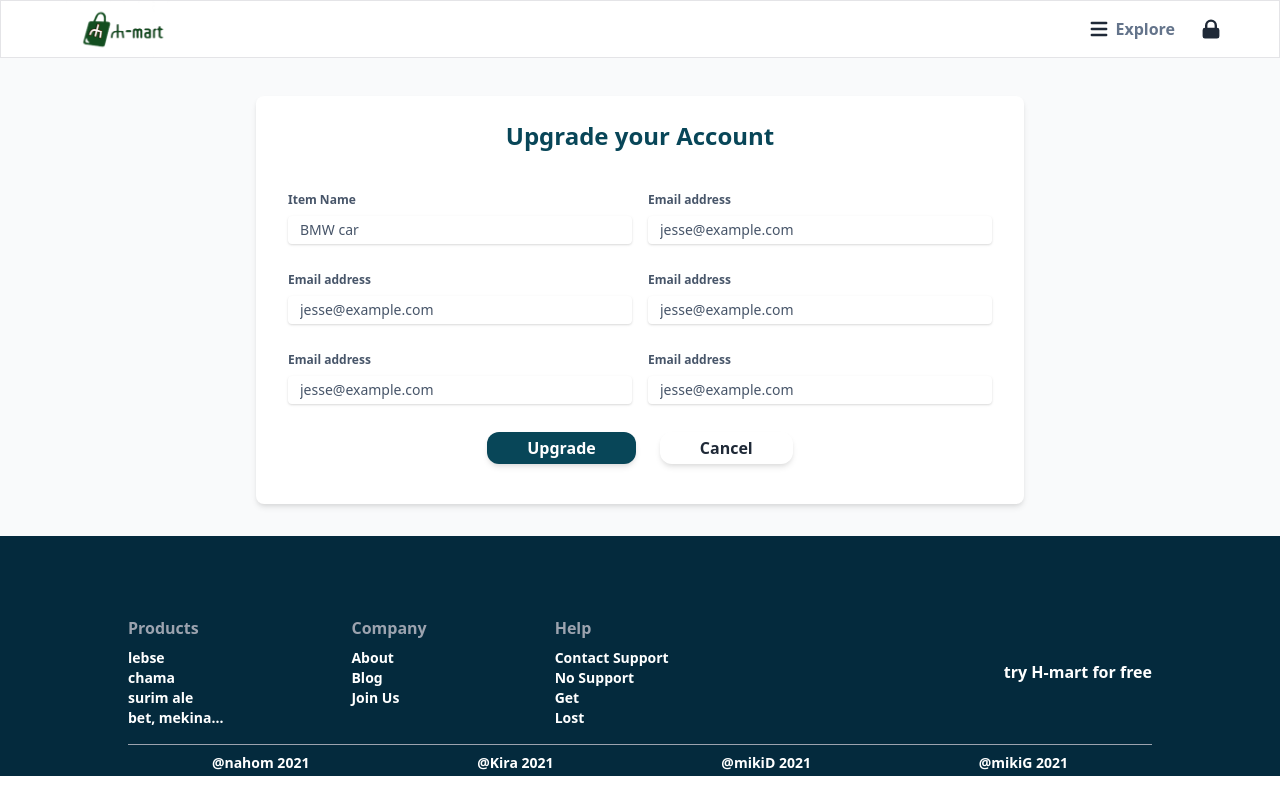
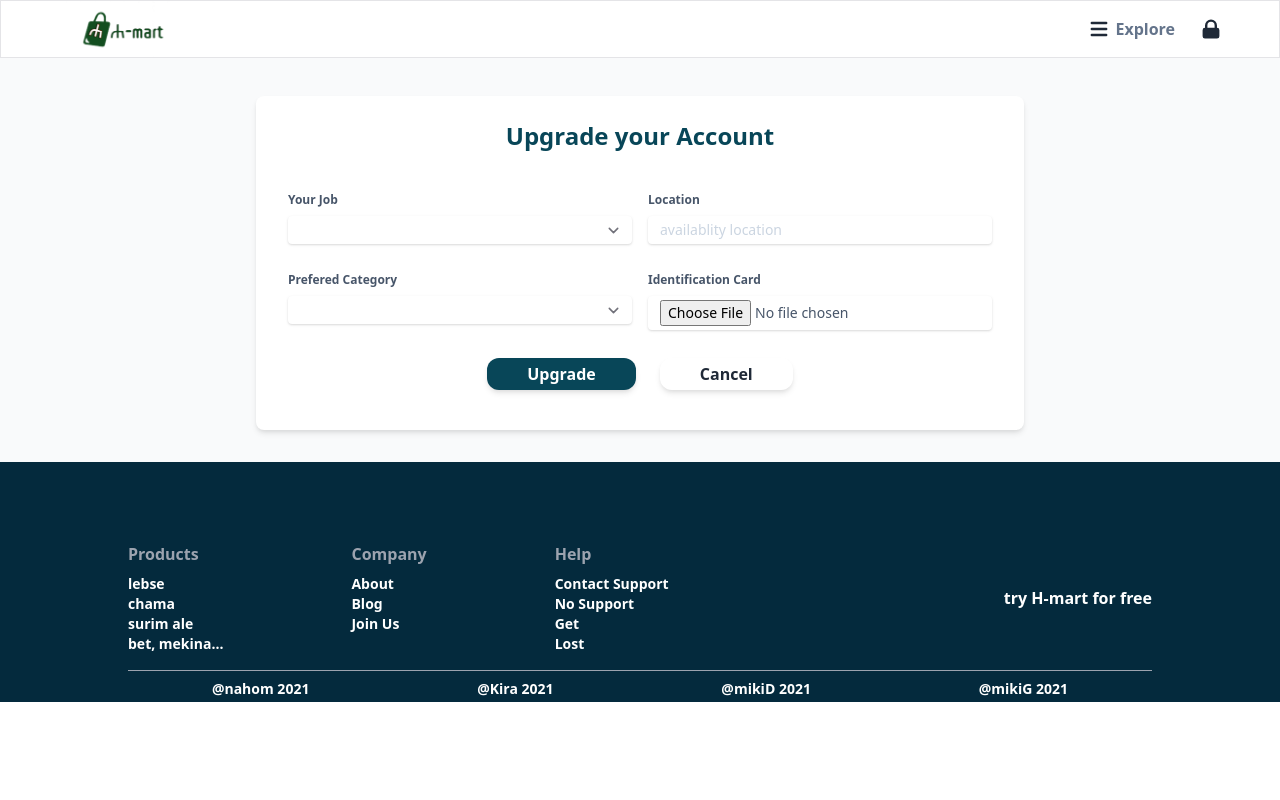
Before and after one commit to Kira-Software/Habesha-Mart, a React (Create React App) app in the folder web/: page /upgrade-account in a window 1280 px wide. Built offline with nearby package versions, Linux system fonts and the light colour scheme.

Commit message:
wednesday commit

```diff
--- a/web/src/pages/profile.js
+++ b/web/src/pages/profile.js
@@ -54,7 +54,7 @@ export default function Profile() {
         <div className="w-1/5"> </div>
         <div className="mt-4 w-4/5 ">
           <div className="text-xl font-bold text-primary">
-            {!loading? profile.firstName:null} {profile.lastName}
+            <span>{!loading ? profile.firstName : null}</span>
           </div>
           <div className="text-sm font-semibold text-gray-600">
             web designer and front end developer at my dorm
--- a/web/src/pages/requestItem.js
+++ b/web/src/pages/requestItem.js
@@ -29,7 +29,7 @@ export default function RequestItems() {
                 <input
                   type="text"
                   className="border-0 px-3 py-1 placeholder-blueGray-300 text-blueGray-600 bg-white rounded text-sm shadow focus:outline-none focus:ring w-full ease-linear transition-all duration-150"
-                  defaultValue="BMW car"
+                 // placeholder="BMW car"
                 />
               </div>
 
@@ -42,12 +42,29 @@ export default function RequestItems() {
                   Item Category
                 </label>
                 <select className="border-0 px-3 py-1 placeholder-blueGray-300 text-blueGray-600 bg-white rounded text-sm shadow focus:outline-none focus:ring w-full ease-linear transition-all duration-150">
-                  <option>car</option>
-                  <option>car</option>
-                  <option>car</option>
-                  <option>car</option>
-                  <option>other</option>
+                  <option value=""></option>
+
+                  <option>Electronics</option>
+                  <option>Cloth</option>
+                  <option>Car</option>
+                  <option>Home</option>
+                  <option>Accessory</option>
+                  <option>Shoes</option>
+                  <option>Other</option>
                 </select>
+              </div>
+              <div className="relative w-full mb-3">
+                <label
+                  className="block   text-blueGray-600 text-xs font-bold mb-2"
+                  htmlFor="grid-password"
+                >
+                  Description
+                </label>
+                <input
+                  type="text"
+                  className="border-0 px-3 py-1 placeholder-blueGray-300 text-blueGray-600 bg-white rounded text-sm shadow focus:outline-none focus:ring w-full ease-linear transition-all duration-150"
+                  placeholder="request description"
+                />
               </div>
               {/* ______________________3______________ */}
               <div className="relative w-full mb-3">
@@ -55,12 +72,12 @@ export default function RequestItems() {
                   className="block   text-blueGray-600 text-xs font-bold mb-2"
                   htmlFor="grid-password"
                 >
-                  Email address
+                  Location
                 </label>
                 <input
-                  type="email"
+                  type="text"
                   className="border-0 px-3 py-1 placeholder-blueGray-300 text-blueGray-600 bg-white rounded text-sm shadow focus:outline-none focus:ring w-full ease-linear transition-all duration-150"
-                  defaultValue="jesse@example.com"
+                  placeholder="searching area"
                 />
               </div>
               {/* _______________________________4______________ */}
@@ -69,10 +86,10 @@ export default function RequestItems() {
                   className="block   text-blueGray-600 text-xs font-bold mb-2"
                   htmlFor="grid-password"
                 >
-                  Email address
+                  Quantity
                 </label>
                 <input
-                  type="email"
+                  type="number"
                   className="border-0 px-3 py-1 placeholder-blueGray-300 text-blueGray-600 bg-white rounded text-sm shadow focus:outline-none focus:ring w-full ease-linear transition-all duration-150"
                   defaultValue="jesse@example.com"
                 />
--- a/web/src/pages/upgradeAccount.js
+++ b/web/src/pages/upgradeAccount.js
@@ -17,15 +17,68 @@ export default function UpgradeAccount() {
                   className="block   text-blueGray-600 text-xs font-bold mb-2"
                   htmlFor="grid-password"
                 >
-                  Item Name
+                  Your Job
+                </label>
+                <select className="border-0 px-3 py-1 placeholder-blueGray-300 text-blueGray-600 bg-white rounded text-sm shadow focus:outline-none focus:ring w-full ease-linear transition-all duration-150">
+                 <option value=""></option>
+                 <option value="Seller">Seller</option>
+                 <option value="Broker">Broker</option>
+
+               </select>
+              </div>
+              {/* --------------------- */}
+              <div className="relative w-full mb-3">
+                <label
+                  className="block   text-blueGray-600 text-xs font-bold mb-2"
+                  htmlFor="grid-password"
+                >
+                  Location
                 </label>
                 <input
                   type="text"
                   className="border-0 px-3 py-1 placeholder-blueGray-300 text-blueGray-600 bg-white rounded text-sm shadow focus:outline-none focus:ring w-full ease-linear transition-all duration-150"
-                  defaultValue="BMW car"
+                  placeholder="availablity location"
                 />
               </div>
+            </div>
+            {/* ---------------------flex form two----------------- */}
+            <div className="flex space-x-4">
+              <div className="relative w-full mb-3">
+                <label
+                  className="block   text-blueGray-600 text-xs font-bold mb-2"
+                  htmlFor="grid-password"
+                >
+                  Prefered Category
+                </label>
+                <select className="border-0 px-3 py-1 placeholder-blueGray-300 text-blueGray-600 bg-white rounded text-sm shadow focus:outline-none focus:ring w-full ease-linear transition-all duration-150">
+                  <option value=""></option>
+
+                  <option>Electronics</option>
+                  <option>Cloth</option>
+                  <option>Car</option>
+                  <option>Home</option>
+                  <option>Accessory</option>
+                  <option>Shoes</option>
+                  <option>Other</option>
+                </select>
+              </div>
               {/* --------------------- */}
+              <div className="relative w-full mb-3">
+                <label
+                  className="block   text-blueGray-600 text-xs font-bold mb-2"
+                  htmlFor="grid-password"
+                >
+                  Identification Card
+                </label>
+                <input
+                  type="file"
+                  className="border-0 px-3 py-1 placeholder-blueGray-300 text-blueGray-600 bg-white rounded text-sm shadow focus:outline-none focus:ring w-full ease-linear transition-all duration-150"
+                  //defaultValue="jesse@example.com"
+                />
+              </div>
+            </div>
+            {/* ---------------------flex form three----------------- */}
+            {/*<div className="flex space-x-4">
               <div className="relative w-full mb-3">
                 <label
                   className="block   text-blueGray-600 text-xs font-bold mb-2"
@@ -39,9 +92,7 @@ export default function UpgradeAccount() {
                   defaultValue="jesse@example.com"
                 />
               </div>
-            </div>
-            {/* ---------------------flex form two----------------- */}
-            <div className="flex space-x-4">
+               ---------------------
               <div className="relative w-full mb-3">
                 <label
                   className="block   text-blueGray-600 text-xs font-bold mb-2"
@@ -55,51 +106,7 @@ export default function UpgradeAccount() {
                   defaultValue="jesse@example.com"
                 />
               </div>
-              {/* --------------------- */}
-              <div className="relative w-full mb-3">
-                <label
-                  className="block   text-blueGray-600 text-xs font-bold mb-2"
-                  htmlFor="grid-password"
-                >
-                  Email address
-                </label>
-                <input
-                  type="email"
-                  className="border-0 px-3 py-1 placeholder-blueGray-300 text-blueGray-600 bg-white rounded text-sm shadow focus:outline-none focus:ring w-full ease-linear transition-all duration-150"
-                  defaultValue="jesse@example.com"
-                />
-              </div>
-            </div>
-            {/* ---------------------flex form three----------------- */}
-            <div className="flex space-x-4">
-              <div className="relative w-full mb-3">
-                <label
-                  className="block   text-blueGray-600 text-xs font-bold mb-2"
-                  htmlFor="grid-password"
-                >
-                  Email address
-                </label>
-                <input
-                  type="email"
-                  className="border-0 px-3 py-1 placeholder-blueGray-300 text-blueGray-600 bg-white rounded text-sm shadow focus:outline-none focus:ring w-full ease-linear transition-all duration-150"
-                  defaultValue="jesse@example.com"
-                />
-              </div>
-              {/* --------------------- */}
-              <div className="relative w-full mb-3">
-                <label
-                  className="block   text-blueGray-600 text-xs font-bold mb-2"
-                  htmlFor="grid-password"
-                >
-                  Email address
-                </label>
-                <input
-                  type="email"
-                  className="border-0 px-3 py-1 placeholder-blueGray-300 text-blueGray-600 bg-white rounded text-sm shadow focus:outline-none focus:ring w-full ease-linear transition-all duration-150"
-                  defaultValue="jesse@example.com"
-                />
-              </div>
-            </div>
+            </div>*/}
             {/* ---------------------buttons--------------- */}
             <div className="space-x-6 flex justify-center">
               <button className=" shadow-md bg-primary text-white font-bold px-10 py-1 rounded-xl">
```
Also changed, not shown: 1 other file (tests, documents, lock files or other folders).
